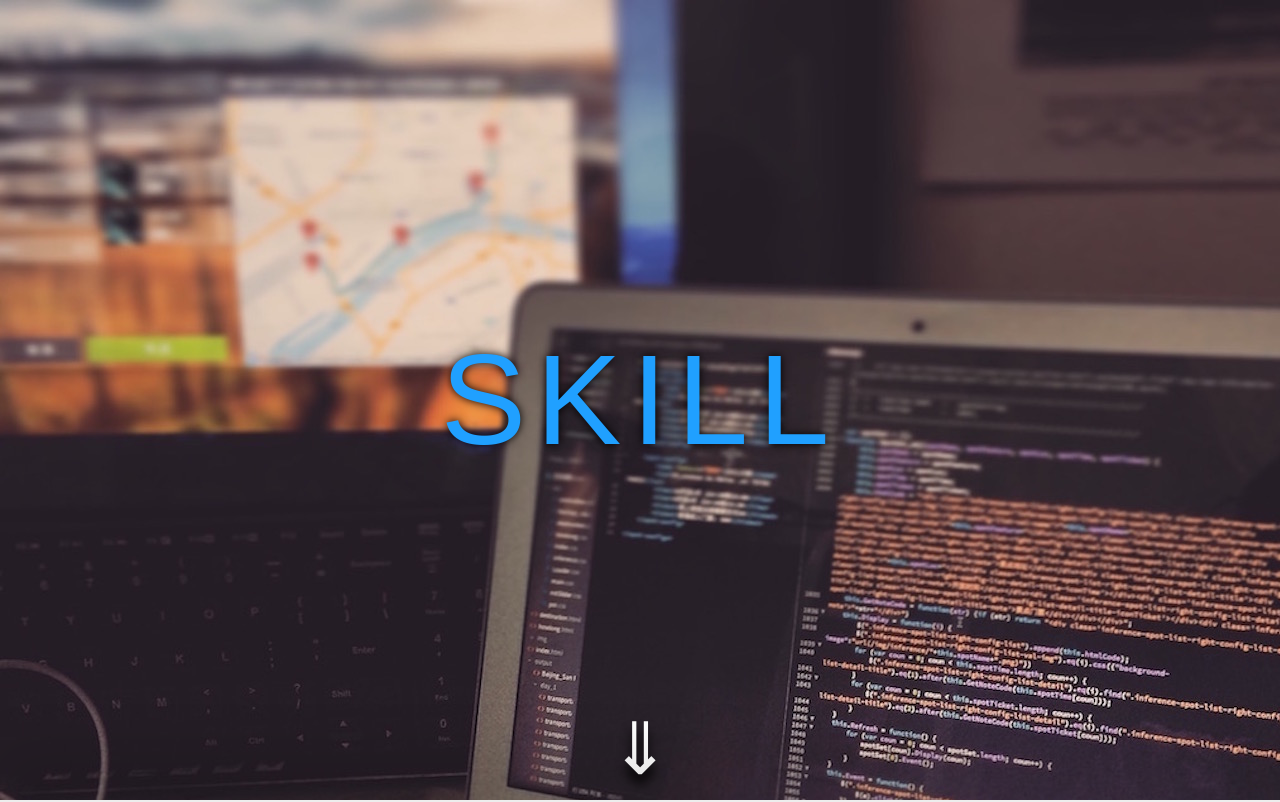
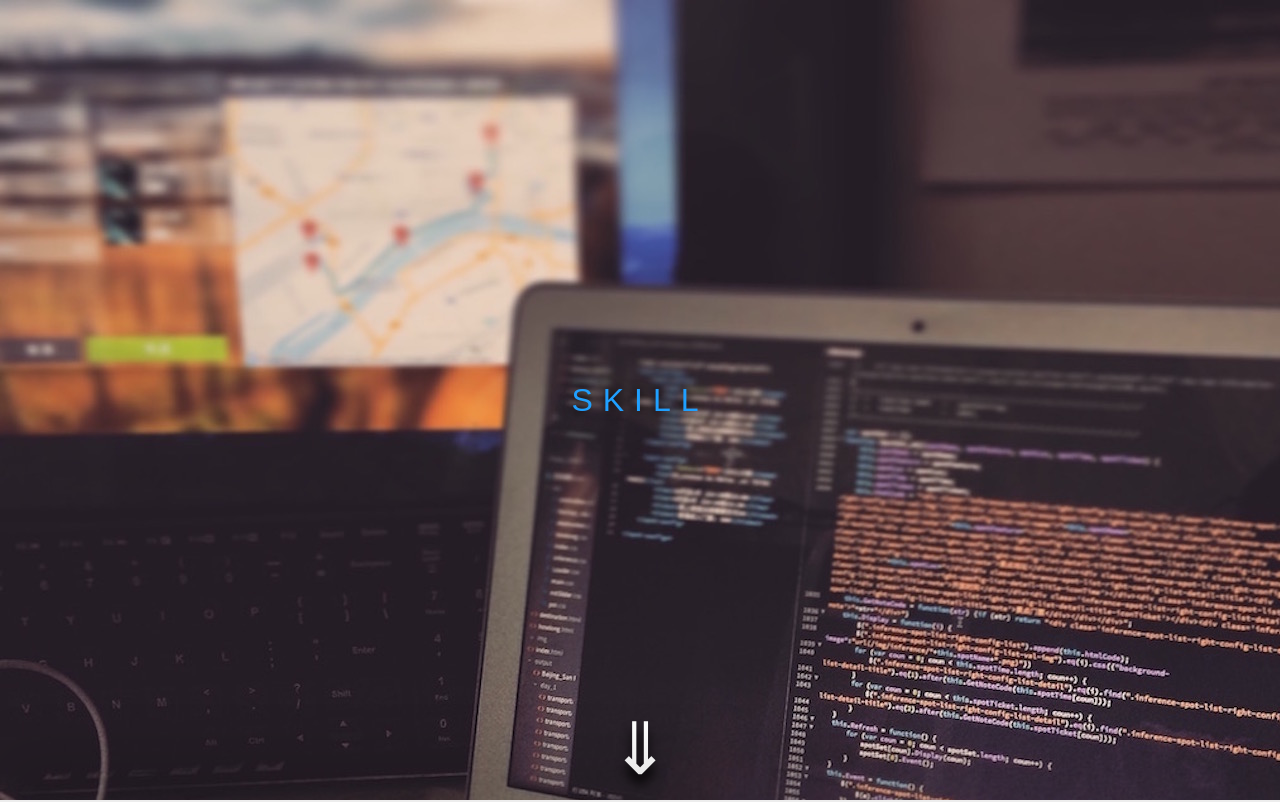
Before and after one commit to but0n/AmazingScroll, a plain HTML site: page index.html in a window 1280 px wide. Shown: the top 802 px of the page. Drawn offline with Linux system fonts and the light colour scheme.

Commit message:
Update index.css

```diff
--- a/css/index.css
+++ b/css/index.css
@@ -36,7 +36,7 @@ body {
 }
 .imageTitle {
     text-align: center;
-    font-size: 8em;
+    font-size: 2rem;
     color: #20A0FF;
     text-shadow: 0 0 10px black;
     letter-spacing: 10px;
```
